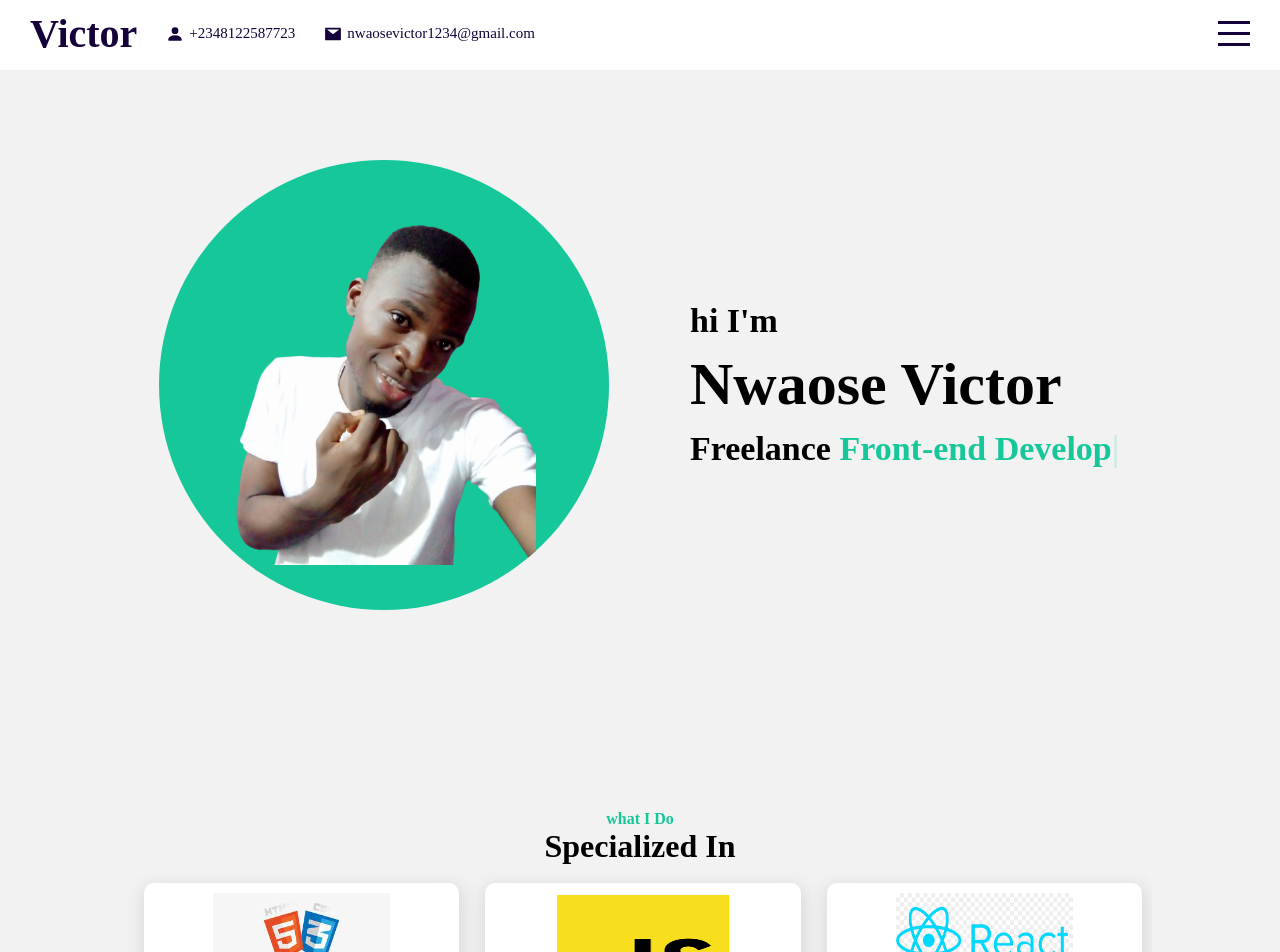
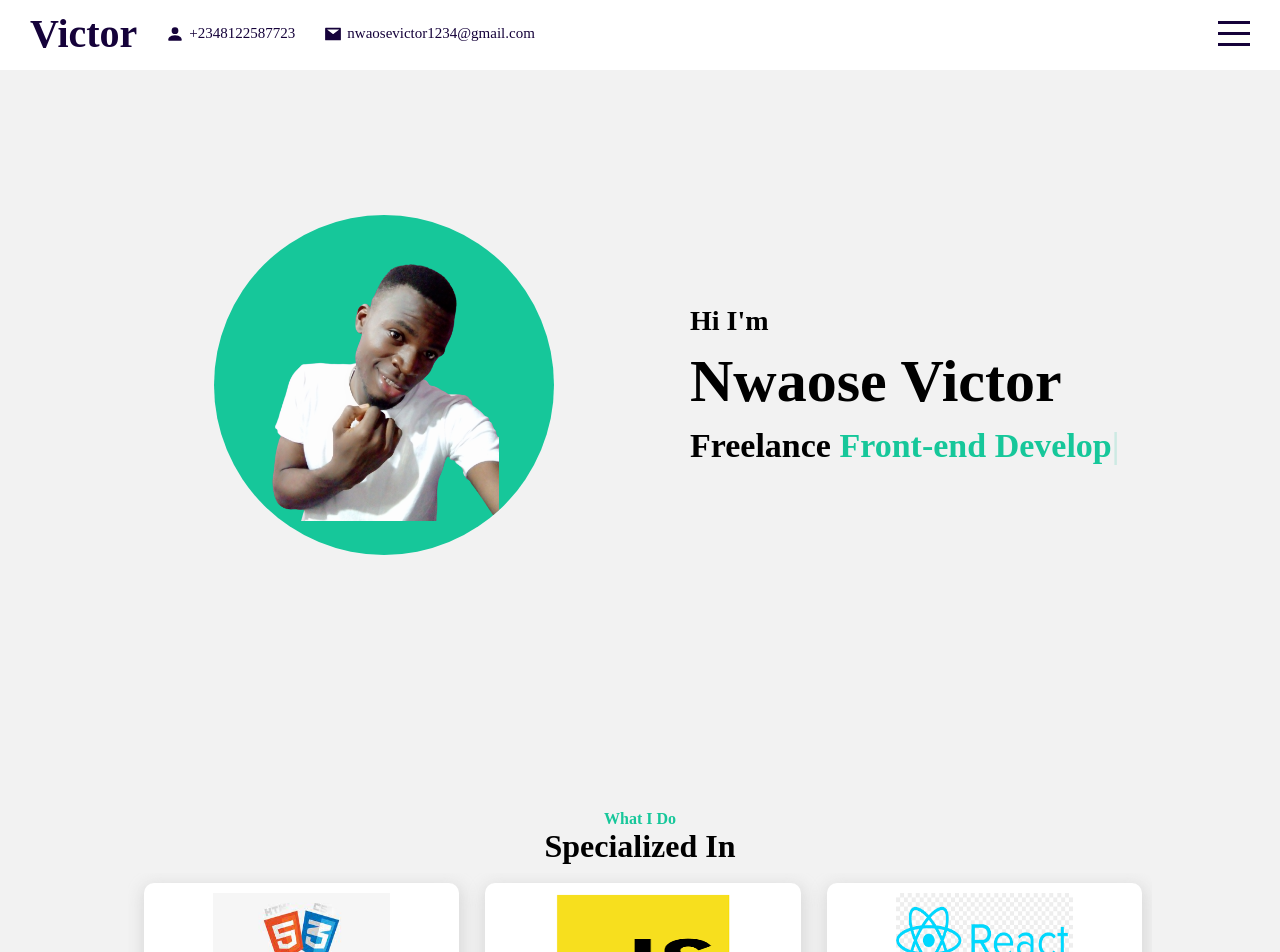
Before and after one commit to victornwaose/victor-portfolio, a React (Create React App) app: page / in a window 1280 px wide. Shown: the top 952 px of the page. Built offline with nearby package versions, Linux system fonts and the light colour scheme.

Commit message:
changes  in styles

```diff
--- a/src/components/contact/Contact.scss
+++ b/src/components/contact/Contact.scss
@@ -81,7 +81,7 @@
                 }
             }
             button{
-                width: 150px;
+                width: 100%;
                 height: 30px;
                 color: white;
                 background:#16c79a;
--- a/src/components/hero/Intro.js
+++ b/src/components/hero/Intro.js
@@ -23,19 +23,13 @@ const Intro = () => {
             </div>
             <div className="right">
                 <div className="wrapper">
-                    <h2>hi I'm </h2>
+                    <h2>Hi I'm </h2>
                     <h1>Nwaose Victor</h1>
                     <h3>
                         Freelance {""}
                         <span ref={textRef}></span>
                     </h3>
                 </div>
-                 {/* <a href="#protfolio">
-                    <RiArrowDropDownLine
-                        className="dropIcon"
-                        style={{ width: "200px", height: "50px" }}
-                    />
-                </a> */}
             </div>
         </div>
     );
--- a/src/components/hero/Intro.scss
+++ b/src/components/hero/Intro.scss
@@ -17,8 +17,8 @@
     .left{
         width: 50%;
         .imgContainer {
-            width: 450px;
-            height: 450px;
+            width: 340px;
+            height: 340px;
             z-index: 2;
             margin: auto;
             background-color: #16c79a;
@@ -53,17 +53,18 @@
             @include mobile{
                 padding-left: 0px;
                 align-items: center;
+                text-align: center;
             }
             h1{
                 font-size: 60px;
                 font-weight: 700;
                 margin: 10px 0;
                 @include mobile{
-                    font-size: 30px;
+                    font-size: 20px;
                 }
             }
             h2{
-                font-size: 34px;
+                font-size: 28px;
             }
             h3{
                 font-size: 34px;
--- a/src/components/portfolio/Skill.js
+++ b/src/components/portfolio/Skill.js
@@ -9,7 +9,7 @@ const Skill = () => {
 
     return (
         <div className="skill" id="skill">
-            <p>what I Do</p>
+            <p>What I Do</p>
             <h1>Specialized In</h1>
             <div className="barContainer">
                 {datas?.map((data) => (
--- a/src/components/portfolio/Skill.scss
+++ b/src/components/portfolio/Skill.scss
@@ -46,7 +46,7 @@ img{
     width: 60%;
     height: 100px;
     @include mobile {
-        width: 100%;
+        width: 80%;
     }
 }
 h4{
--- a/src/components/work/Work.scss
+++ b/src/components/work/Work.scss
@@ -52,12 +52,12 @@
                 display: flex;
                 align-items: center;
                 justify-content: center;
+
                 @include mobile{
                     width: 90%;
                     height: 100%;
                     margin: 10px 0;
                     overflow: hidden;
-
                 }
                 .left {
                     width: 50%;
@@ -127,10 +127,15 @@
                     }
                 }
             }
+
+        }
+        @include mobile{
+            margin-bottom: 70px;
         }
     }
     @include mobile{
         weight: 100%;
-        height: 100%
+        height: 100%;
+        overflow: hidden;
     }
 }
```
